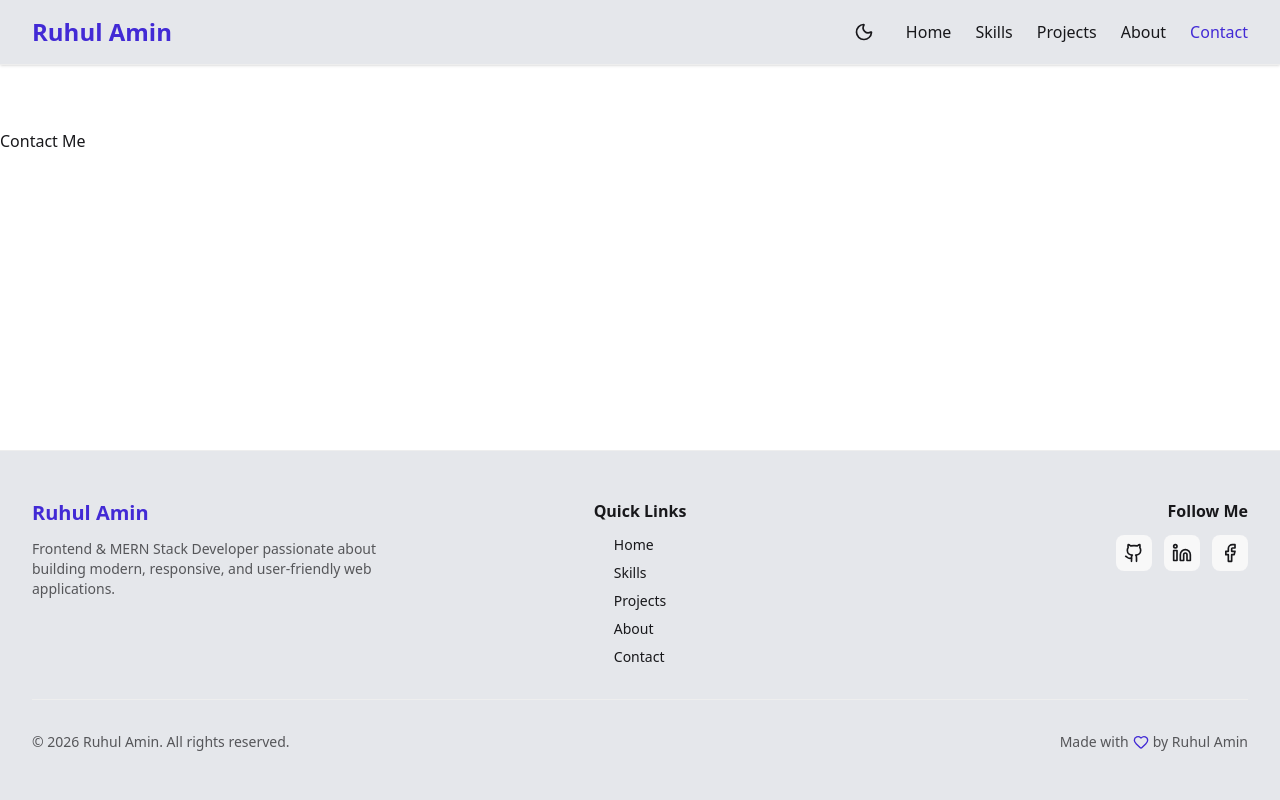
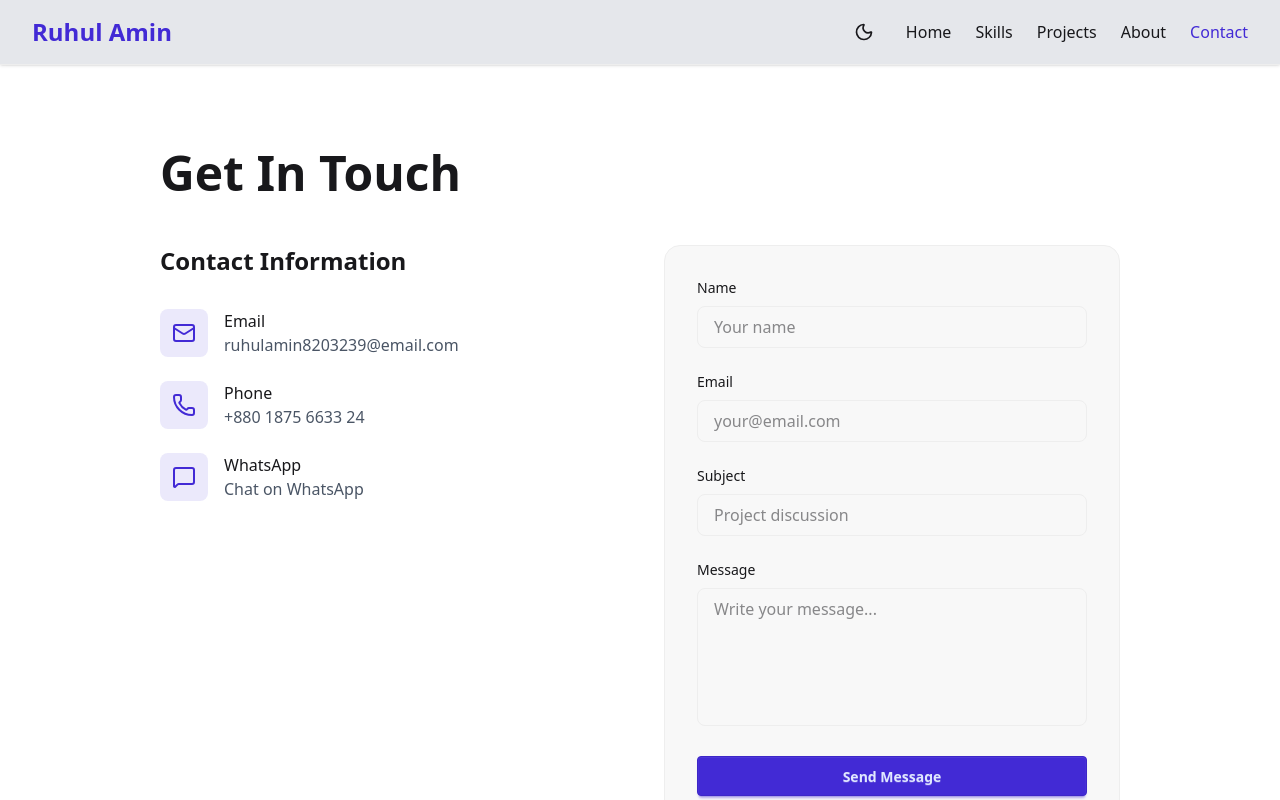
Before and after one commit to ruhulamindev/portfolio-website-with-react, a React (Vite) app: page /contact in a window 1280 px wide. Shown: the top 800 px of the page. Built offline with nearby package versions, Linux system fonts and the light colour scheme.

Commit message:
Contact section complete

```diff
--- a/src/Pages/Contact.jsx
+++ b/src/Pages/Contact.jsx
@@ -1,11 +1,166 @@
-import React from 'react';
+import React, { useState } from "react";
+import { Mail, Phone, MessageSquare } from "lucide-react";
 
 const Contact = () => {
-    return (
-        <div>
-            <h1>Contact Me</h1>
+  const [formData, setFormData] = useState({
+    name: "",
+    email: "",
+    subject: "",
+    message: "",
+  });
+
+  const handleChange = (e) => {
+    const { name, value } = e.target;
+    setFormData((prev) => ({
+      ...prev,
+      [name]: value,
+    }));
+  };
+
+  const handleSubmit = (e) => {
+    e.preventDefault();
+    console.log("Form Data:", formData);
+    alert("Thank you for your message! I will contact you soon.");
+    setFormData({ name: "", email: "", subject: "", message: "" });
+  };
+
+  return (
+    <section className="py-5 bg-base-100">
+      <div className="max-w-5xl mx-auto px-4 md:px-8">
+        {/* Heading */}
+        <h1 className="text-4xl md:text-5xl font-bold mb-12">Get In Touch</h1>
+
+        <div className="grid md:grid-cols-2 gap-12">
+          {/* Left: Contact Info */}
+          <div>
+            <h2 className="text-2xl font-semibold mb-8">Contact Information</h2>
+
+            <div className="space-y-6">
+              {/* Email */}
+              <div className="flex gap-4">
+                <div className="p-3 bg-primary/10 rounded-lg h-fit">
+                  <Mail className="text-primary" />
+                </div>
+                <div>
+                  <h4 className="font-medium">Email</h4>
+                  <a
+                    href="mailto:ruhulamin@email.com"
+                    className="text-gray-600 hover:text-primary transition"
+                  >
+                    ruhulamin8203239@email.com
+                  </a>
+                </div>
+              </div>
+
+              {/* Phone */}
+              <div className="flex gap-4">
+                <div className="p-3 bg-primary/10 rounded-lg h-fit">
+                  <Phone className="text-primary" />
+                </div>
+                <div>
+                  <h4 className="font-medium">Phone</h4>
+                  <a
+                    href="tel:+880123456789"
+                    className="text-gray-600 hover:text-primary transition"
+                  >
+                    +880 1875 6633 24
+                  </a>
+                </div>
+              </div>
+
+              {/* WhatsApp */}
+              <div className="flex gap-4">
+                <a
+                  href="https://wa.me/8801889403387"
+                  target="_blank"
+                  rel="noopener noreferrer"
+                  className="p-3 bg-primary/10 rounded-lg h-fit hover:bg-primary/20 transition"
+                  aria-label="Chat on WhatsApp"
+                >
+                  <MessageSquare className="text-primary" />
+                </a>
+
+                <a
+                  href="https://wa.me/8801889403387"
+                  target="_blank"
+                  rel="noopener noreferrer"
+                  className="flex flex-col"
+                >
+                  <h4 className="font-medium">WhatsApp</h4>
+                  <p className="text-gray-600">Chat on WhatsApp</p>
+                </a>
+              </div>
+            </div>
+          </div>
+
+          {/* Right: Contact Form */}
+          <div className="bg-base-200 p-8 rounded-2xl border border-base-300">
+            <form onSubmit={handleSubmit} className="space-y-6">
+              <div>
+                <label className="block text-sm font-medium mb-2">Name</label>
+                <input
+                  type="text"
+                  name="name"
+                  value={formData.name}
+                  onChange={handleChange}
+                  required
+                  className="w-full px-4 py-2 rounded-lg border border-base-300 focus:outline-none focus:ring-2 focus:ring-primary"
+                  placeholder="Your name"
+                />
+              </div>
+
+              <div>
+                <label className="block text-sm font-medium mb-2">Email</label>
+                <input
+                  type="email"
+                  name="email"
+                  value={formData.email}
+                  onChange={handleChange}
+                  required
+                  className="w-full px-4 py-2 rounded-lg border border-base-300 focus:outline-none focus:ring-2 focus:ring-primary"
+                  placeholder="your@email.com"
+                />
+              </div>
+
+              <div>
+                <label className="block text-sm font-medium mb-2">
+                  Subject
+                </label>
+                <input
+                  type="text"
+                  name="subject"
+                  value={formData.subject}
+                  onChange={handleChange}
+                  required
+                  className="w-full px-4 py-2 rounded-lg border border-base-300 focus:outline-none focus:ring-2 focus:ring-primary"
+                  placeholder="Project discussion"
+                />
+              </div>
+
+              <div>
+                <label className="block text-sm font-medium mb-2">
+                  Message
+                </label>
+                <textarea
+                  name="message"
+                  rows="5"
+                  value={formData.message}
+                  onChange={handleChange}
+                  required
+                  className="w-full px-4 py-2 rounded-lg border border-base-300 focus:outline-none focus:ring-2 focus:ring-primary resize-none"
+                  placeholder="Write your message..."
+                ></textarea>
+              </div>
+
+              <button type="submit" className="btn btn-primary w-full">
+                Send Message
+              </button>
+            </form>
+          </div>
         </div>
-    );
+      </div>
+    </section>
+  );
 };
 
 export default Contact;
```
